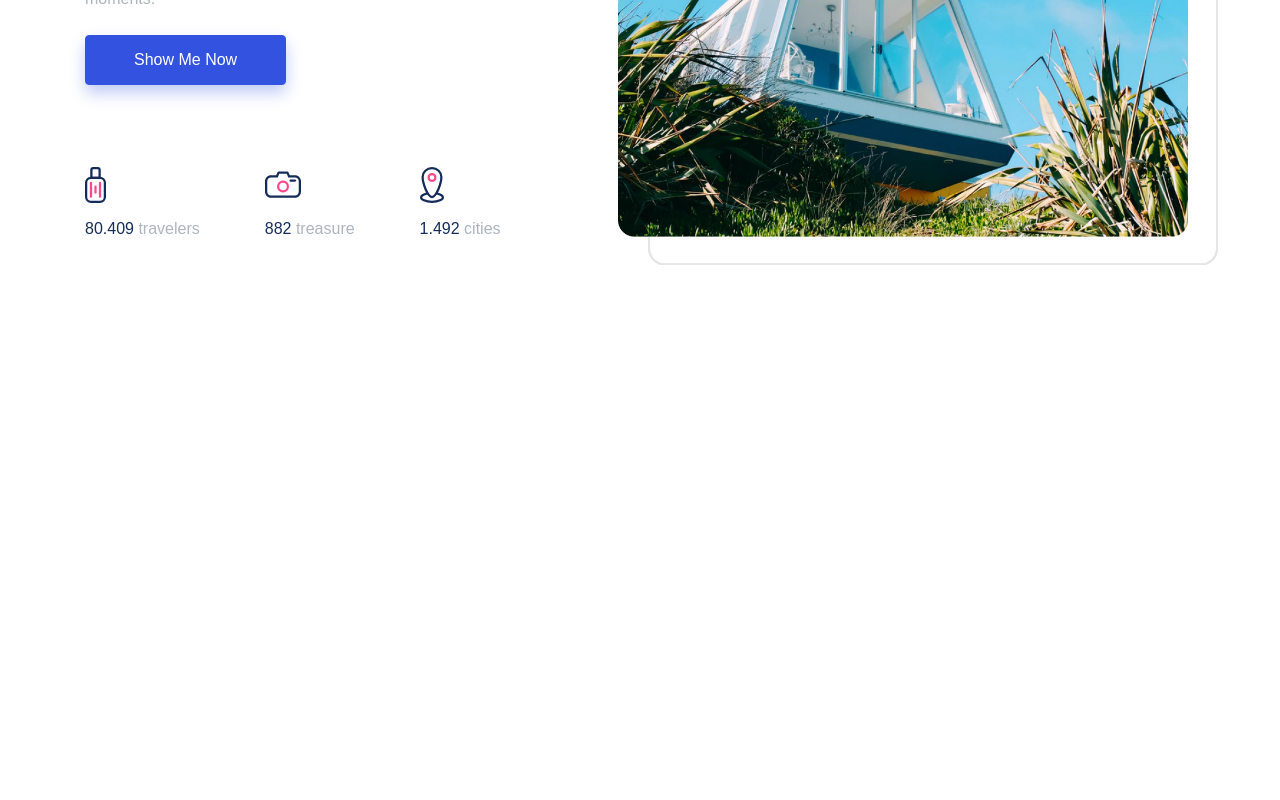
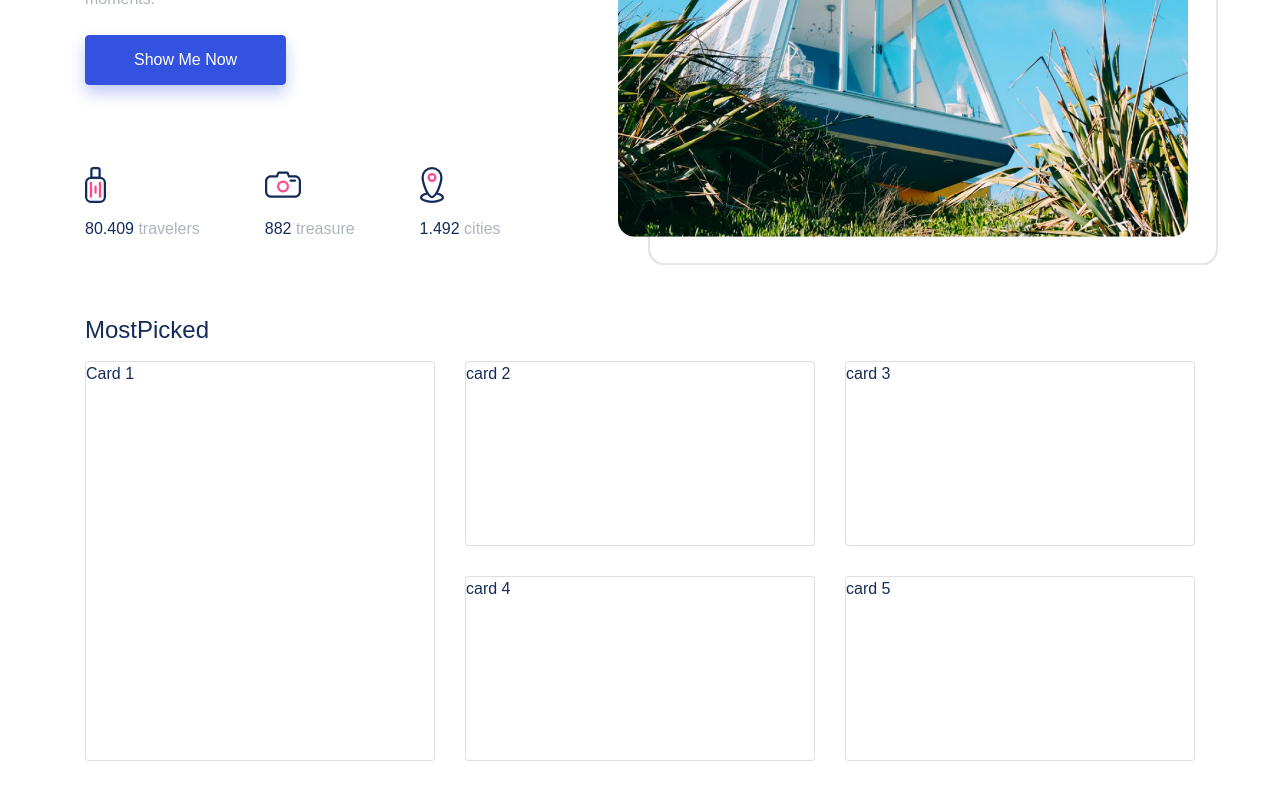
Before and after one commit to Andriyan17/bookinghotel, a React (Create React App) app: page / in a window 1280 px wide. Shown: the part 358-1158 px from the top of the page. Before the commit the page ends 800 px from the top, so only its background shows below. Built offline with nearby package versions, Linux system fonts and the light colour scheme.

Commit message:
Create grid for section mostpicked

```diff
--- a/src/assets/scss/_container-grid.scss
+++ b/src/assets/scss/_container-grid.scss
@@ -1,2 +1,67 @@
 .container-grid {
+  display: grid;
+  grid-template-columns: repeat(12, 1fr);
+  grid-auto-rows: minmax(185px, auto);
+  grid-auto-flow: dense;
+  row-gap: 30px;
+  column-gap: 30px;
+  position: relative;
+  z-index: 3;
+
+  &.sm {
+    grid-auto-rows: minmax(245px, auto);
+    row-gap: 10px;
+    column-gap: 10px;
+  }
+
+  .item {
+    &.column-1 {
+      grid-column: span 1;
+    }
+    &.column-2 {
+      grid-column: span 2;
+    }
+    &.colum-3 {
+      grid-column: span 3;
+    }
+    &.column-4 {
+      grid-column: span 4;
+    }
+    &.column-5 {
+      grid-column: span 5;
+    }
+    &.column-6 {
+      grid-column: span 6;
+    }
+    &.column-7 {
+      grid-column: span 7;
+    }
+    &.colum-8 {
+      grid-column: span 8;
+    }
+    &.column-9 {
+      grid-column: span 9;
+    }
+    &.column-10 {
+      grid-column: span 10;
+    }
+    &.column-11 {
+      grid-column: span 11;
+    }
+    &.column-12 {
+      grid-column: span 12;
+    }
+    &.row-1 {
+      grid-row: span 1;
+    }
+    &.row-2 {
+      grid-row: span 2;
+    }
+    &.row-3 {
+      grid-row: span 3;
+    }
+    &.row-4 {
+      grid-row: span 4;
+    }
+  }
 }
--- a/src/assets/scss/style.scss
+++ b/src/assets/scss/style.scss
@@ -14,6 +14,7 @@
 @import 'images';
 @import 'code';
 @import 'grid';
+@import 'container-grid';
 @import 'tables';
 @import 'forms';
 @import 'buttons';
@@ -85,3 +86,11 @@ header {
     }
   }
 }
+
+section {
+  margin-bottom: 70px;
+}
+
+.card {
+  height: 100%;
+}
--- a/src/pages/landingPage.js
+++ b/src/pages/landingPage.js
@@ -2,7 +2,7 @@ import React, { Component } from 'react';
 import Header from 'parts/Header';
 import Hero from 'parts/Hero';
 import landingPage from 'json/landingPage.json';
-import mostPicked from 'parts/MostPicked';
+import MostPicked from 'parts/MostPicked';
 
 export default class LandingPage extends Component {
   render() {
@@ -10,7 +10,7 @@ export default class LandingPage extends Component {
       <>
         <Header {...this.props} location={window.location}></Header>
         <Hero data={landingPage.hero} />
-        <mostPicked data={landingPage.mostPicked} />
+        <MostPicked data={landingPage.mostPicked} />
       </>
     );
   }
--- a/src/parts/MostPicked.js
+++ b/src/parts/MostPicked.js
@@ -1,5 +1,26 @@
 import React from 'react';
 
 export default function MostPicked(props) {
-  return <section className="container"></section>;
+  return (
+    <section className="container">
+      <h4 className="mb-3">MostPicked</h4>
+      <div className="container-grid">
+        <div className="item column-4 row-2">
+          <div className="card">Card 1</div>
+        </div>
+        <div className="item column-4 row-1">
+          <div className="card">card 2</div>
+        </div>
+        <div className="item column-4 row-1">
+          <div className="card">card 3</div>
+        </div>
+        <div className="item column-4 row-1">
+          <div className="card">card 4</div>
+        </div>
+        <div className="item column-4 row-1">
+          <div className="card">card 5</div>
+        </div>
+      </div>
+    </section>
+  );
 }
```
